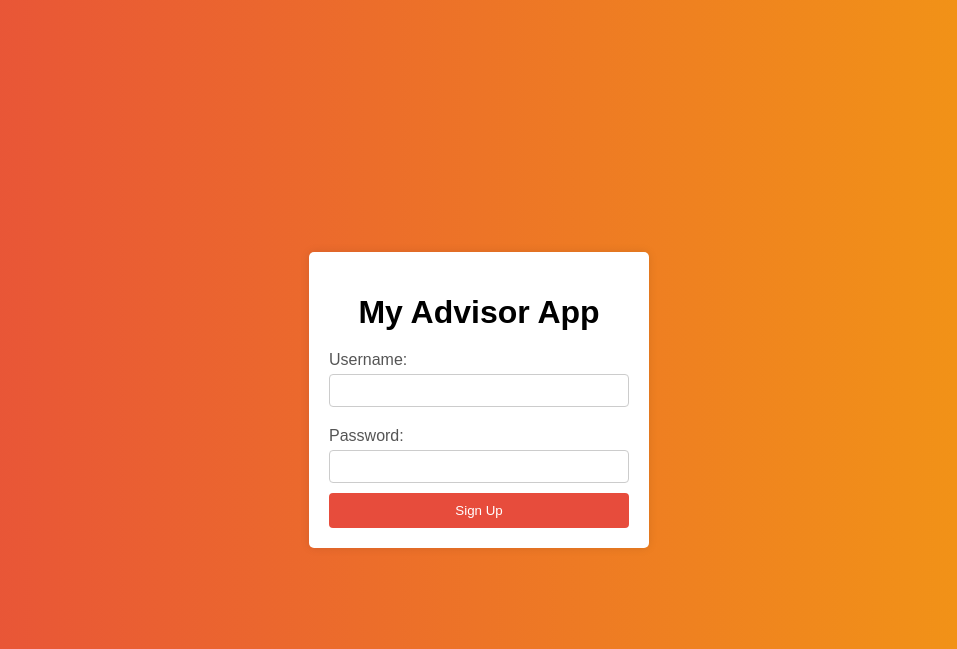
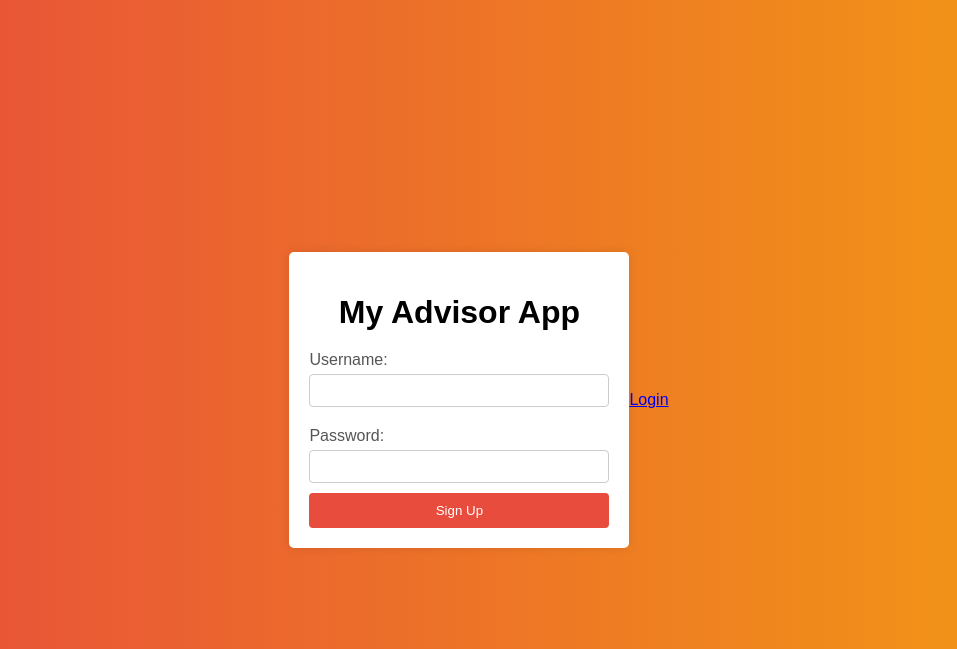
Before and after one commit to kwamet/My-Advisor-App-A2K-Devs, a Flask app: page /signup in a window 1280 px wide. Shown: the top 649 px of the page, without its empty margins (161-1118 px from the left). Run offline with Flask 3, Linux system fonts and the light colour scheme.

Commit message:
Added the option to go from the signup page to the login page in  signup.html

```diff
--- a/App/templates/signup.html
+++ b/App/templates/signup.html
@@ -79,5 +79,8 @@
         <input type="password" id="password" name="password" required>
         <button type="submit">Sign Up</button>
     </form>
+
+    <a href="{{ url_for('login') }}">Login</a>
+
 </body>
 </html>
```
